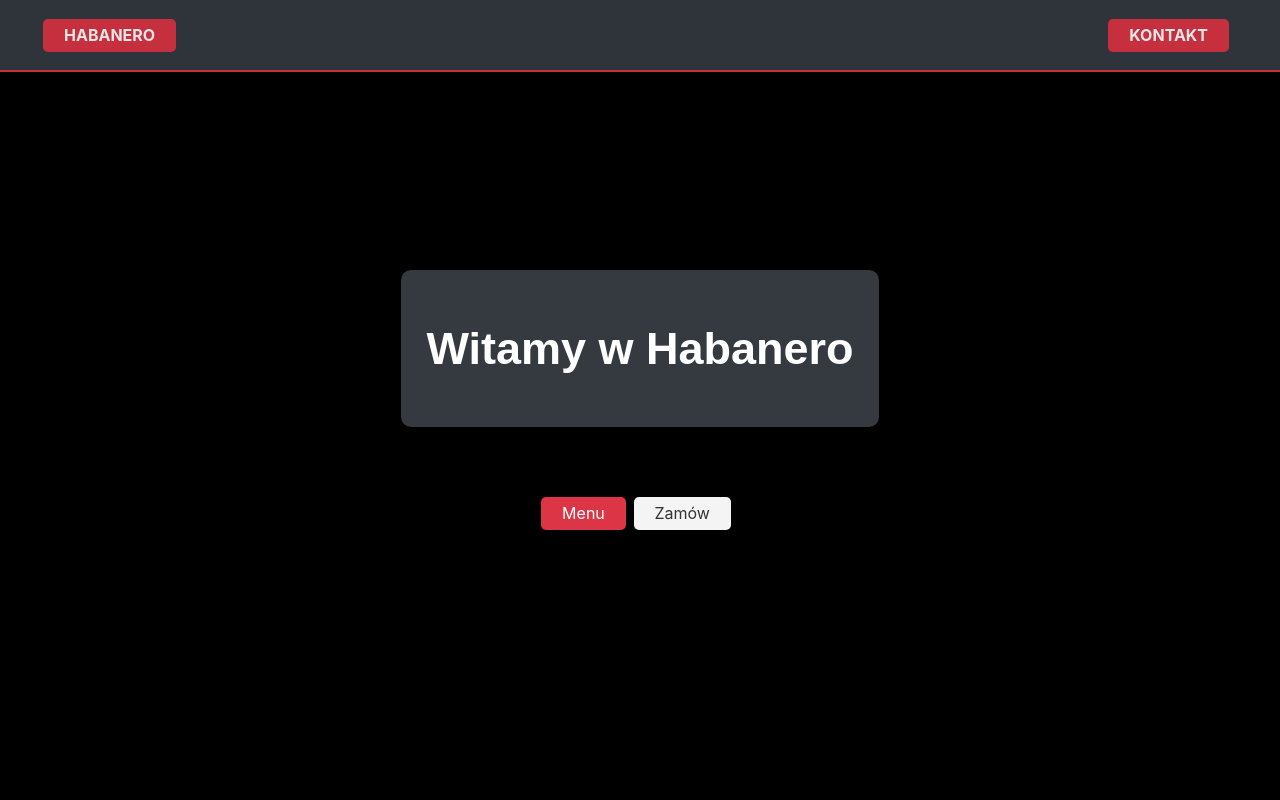
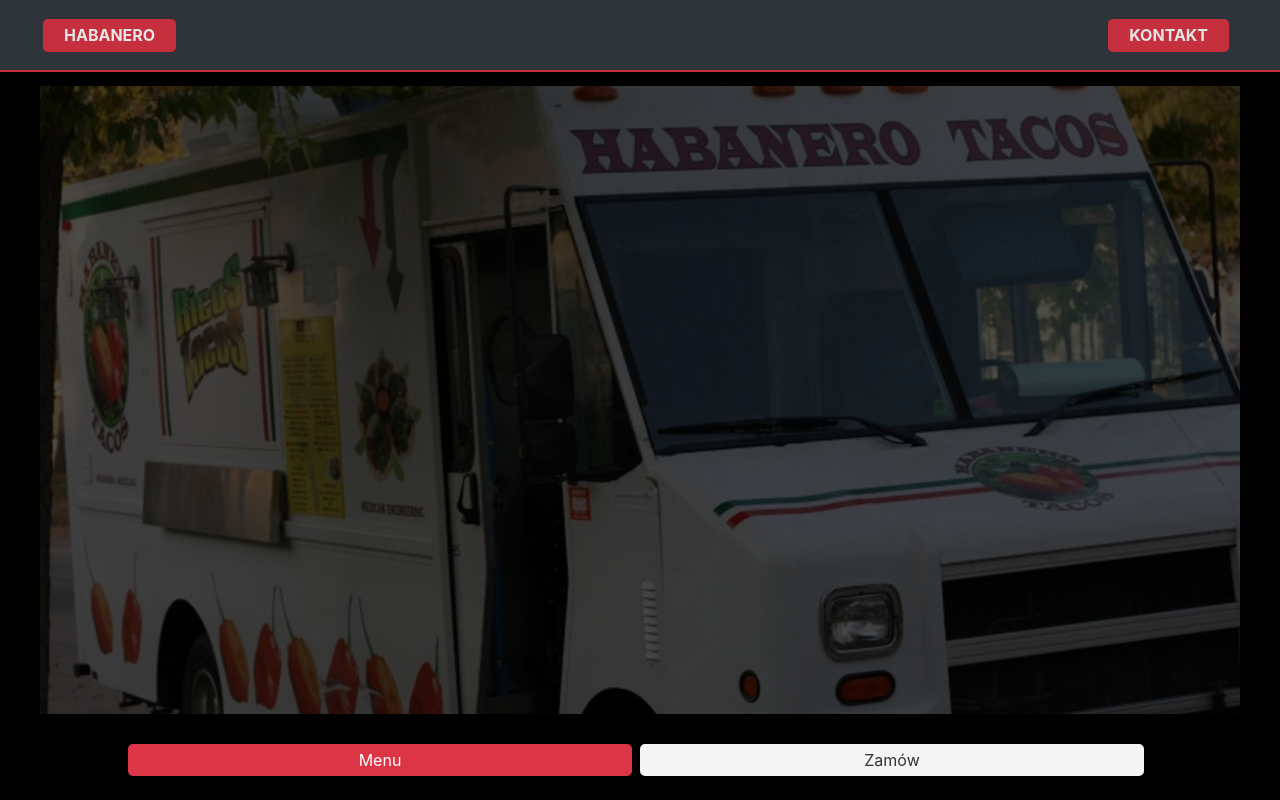
Before and after one commit to chrobak-adrian/Project, a React (Create React App) app in the folder habanero/: page / in a window 1280 px wide. Built offline with nearby package versions, Linux system fonts and the light colour scheme.

Commit message:
Fixed Landing

```diff
--- a/habanero/src/App.css
+++ b/habanero/src/App.css
@@ -66,7 +66,7 @@
 /* Landing Page */
 .landing {
   position: relative;
-  /* background: url("./img/landing.jpg") no-repeat; */
+  background: url("./img/landing.jpg") no-repeat;
   background-color: #000;
   background-position: center;
   height: 100vh;
@@ -81,15 +81,6 @@
   flex-direction: column;
   align-items: center;
   justify-content: center;
-  text-align: center;
-}
-
-.landing-welcome {
-  padding: 15px 25px;
-  border-radius: var(--border-radius);
-  font-family: "Acme", sans-serif;
-  font-size: 30px;
-  color: #ffffff;
   text-align: center;
 }
 
@@ -184,7 +175,15 @@
 }
 
 .buttons-wrapper {
-  margin-top: 70px;
+  display: flex;
+  flex-direction: row;
+  justify-content: center;
+  margin-top: 45em;
+  width: 80%;
+}
+
+.buttons-wrapper .btn {
+  width: 100%;
 }
 
 /* Mobile Styles */
@@ -234,13 +233,4 @@
   .btn {
     width: 100%;
   }
-
-  .buttons-wrapper a:first-child {
-    margin-bottom: 10px;
-  }
-
-  /* Landing */
-  .landing-welcome {
-    margin: 26px 26px 0 26px;
-  }
 }
--- a/habanero/src/shared/components/Landing/Landing.tsx
+++ b/habanero/src/shared/components/Landing/Landing.tsx
@@ -5,10 +5,6 @@
   <section className="landing">
     <div className="dark-overlay">
       <div className="landing-inner">
-        <div className="landing-welcome bg-dark">
-          <h1 className="x-large">Witamy w Habanero</h1>
-        </div>
-
         <div className="buttons-wrapper">
           <Link to="/menu" className="btn btn-danger">
             Menu
--- a/habanero/src/shared/components/Navbar/Navbar.tsx
+++ b/habanero/src/shared/components/Navbar/Navbar.tsx
@@ -1,4 +1,4 @@
-import React, { Fragment } from "react";
+import React from "react";
 import { Link } from "react-router-dom";
 
 const Navbar: Function = () => {
```
Also changed, not shown: habanero/src/img/landing.jpg.
